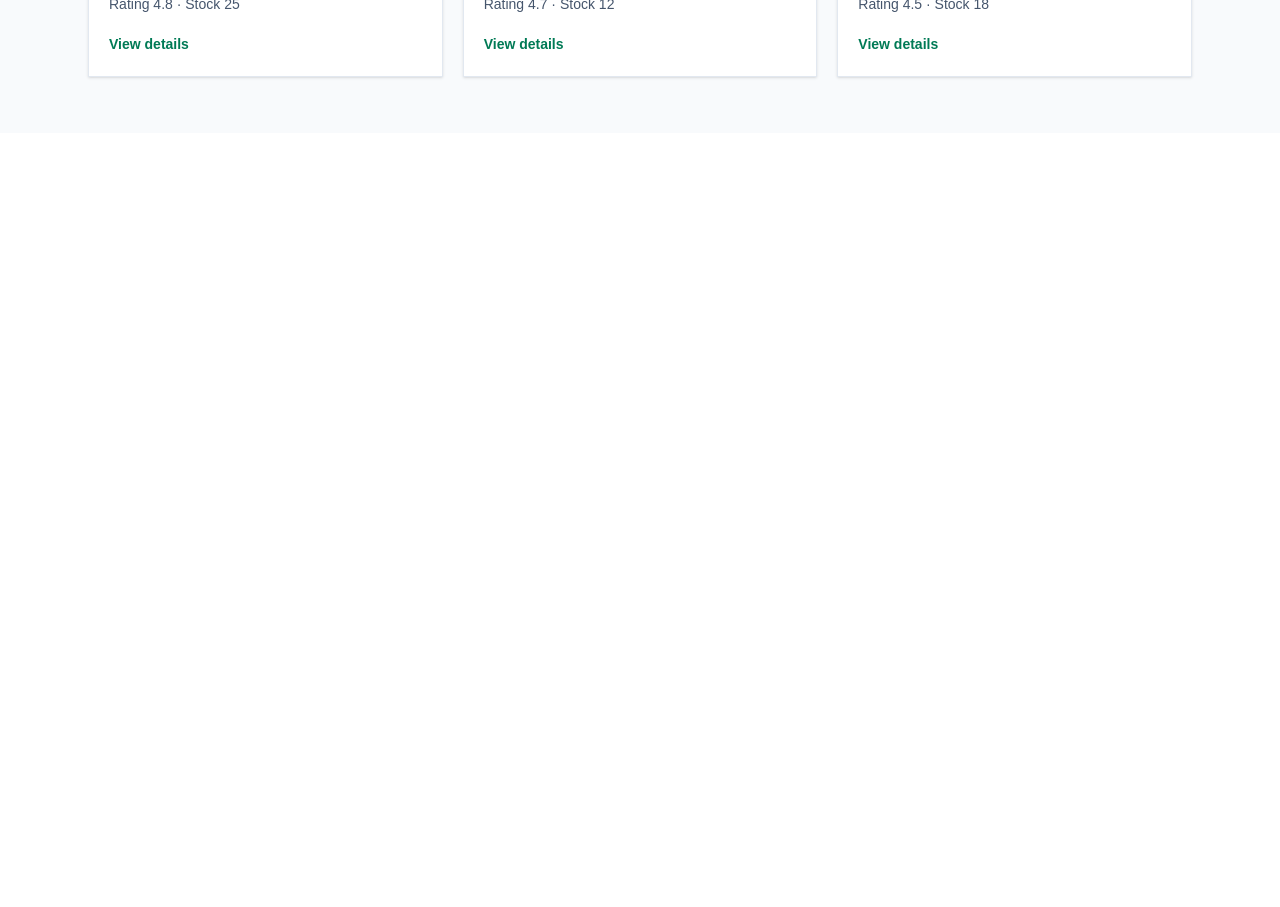
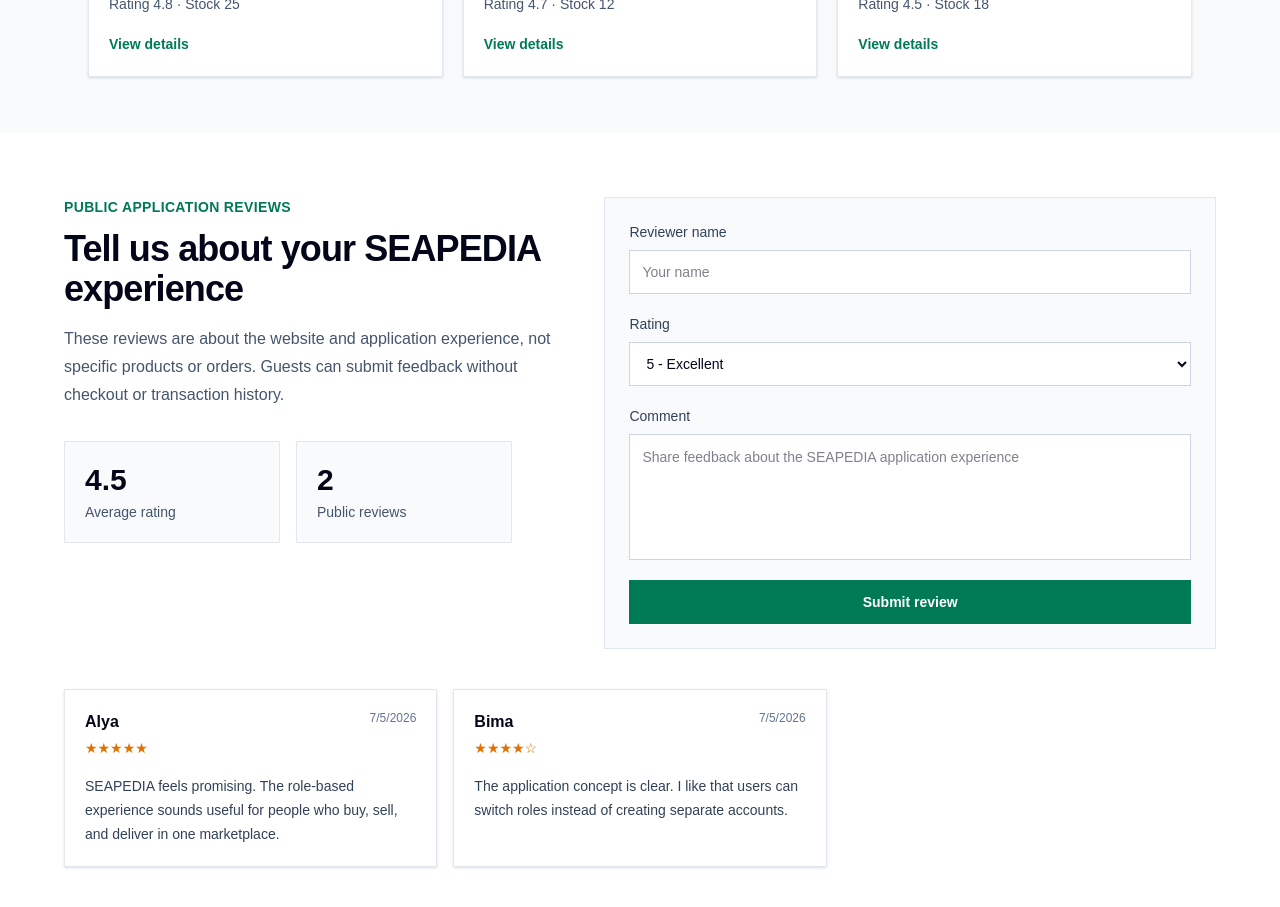
Before and after one commit to applepiesss/seapedia-fe, a Next.js app: page / in a window 1280 px wide. Shown: the part 820-1727 px from the top of the page. Before the commit the page ends 953 px from the top, so only its background shows below. Built offline with nearby package versions, Linux system fonts and the light colour scheme.

Commit message:
Added review section

```diff
--- a/src/app/page.tsx
+++ b/src/app/page.tsx
@@ -1,6 +1,6 @@
 import Header from "@/components/Header";
 import ProductCard from "@/components/ProductCard";
-// import ApplicationReviewSection from "@/components/ApplicationReviewSection";
+import ApplicationReviewSection from "@/components/ApplicationReviewSection";
 import { products } from "@/data/products";
 import Link from "next/link";
 
@@ -52,7 +52,7 @@ export default function Home() {
         </div>
       </section>
 
-      {/* <ApplicationReviewSection /> */}
+      <ApplicationReviewSection />
     </main>
   );
 }
--- /dev/null
+++ b/src/components/ApplicationReviewSection.tsx
@@ -0,0 +1,214 @@
+"use client";
+
+import { FormEvent, useEffect, useMemo, useState } from "react";
+import type { ApplicationReview } from "@/types/review";
+
+const STORAGE_KEY = "seapedia-application-reviews";
+
+const initialReviews: ApplicationReview[] = [
+    {
+        id: "initial-1",
+        reviewerName: "Alya",
+        rating: 5,
+        comment:
+        "SEAPEDIA feels promising. The role-based experience sounds useful for people who buy, sell, and deliver in one marketplace.",
+        createdAt: "2026-07-05T00:00:00.000Z",
+    },
+    {
+        id: "initial-2",
+        reviewerName: "Bima",
+        rating: 4,
+        comment:
+        "The application concept is clear. I like that users can switch roles instead of creating separate accounts.",
+        createdAt: "2026-07-05T00:00:00.000Z",
+    },
+    ];
+
+    function createReviewId() {
+    if (typeof crypto !== "undefined" && "randomUUID" in crypto) {
+        return crypto.randomUUID();
+    }
+
+    return String(Date.now());
+    }
+
+    function renderStars(rating: number) {
+    return "★★★★★".slice(0, rating) + "☆☆☆☆☆".slice(0, 5 - rating);
+    }
+
+    export default function ApplicationReviewSection() {
+    const [reviews, setReviews] = useState<ApplicationReview[]>(initialReviews);
+    const [reviewerName, setReviewerName] = useState("");
+    const [rating, setRating] = useState(5);
+    const [comment, setComment] = useState("");
+
+    useEffect(() => {
+        const storedReviews = localStorage.getItem(STORAGE_KEY);
+
+        if (!storedReviews) {
+        return;
+        }
+
+        try {
+        const parsedReviews = JSON.parse(storedReviews) as ApplicationReview[];
+
+        if (Array.isArray(parsedReviews)) {
+            setReviews(parsedReviews);
+        }
+        } catch {
+        localStorage.removeItem(STORAGE_KEY);
+        }
+    }, []);
+
+    const averageRating = useMemo(() => {
+        if (reviews.length === 0) {
+        return "0.0";
+        }
+
+        const total = reviews.reduce((sum, review) => sum + review.rating, 0);
+        return (total / reviews.length).toFixed(1);
+    }, [reviews]);
+
+    function handleSubmit(event: FormEvent<HTMLFormElement>) {
+        event.preventDefault();
+
+        const trimmedName = reviewerName.trim();
+        const trimmedComment = comment.trim();
+
+        if (!trimmedName || !trimmedComment) {
+        return;
+        }
+
+        const newReview: ApplicationReview = {
+        id: createReviewId(),
+        reviewerName: trimmedName,
+        rating,
+        comment: trimmedComment,
+        createdAt: new Date().toISOString(),
+        };
+
+        const nextReviews = [newReview, ...reviews];
+
+        setReviews(nextReviews);
+        localStorage.setItem(STORAGE_KEY, JSON.stringify(nextReviews));
+
+        setReviewerName("");
+        setRating(5);
+        setComment("");
+    }
+
+    return (
+        <section className="w-full bg-white px-6 py-16 text-slate-950">
+        <div className="mx-auto grid max-w-6xl gap-10 lg:grid-cols-[0.9fr_1.1fr]">
+            <div>
+            <p className="text-sm font-semibold uppercase tracking-wide text-emerald-700">
+                Public Application Reviews
+            </p>
+            <h2 className="mt-3 text-3xl font-bold tracking-tight sm:text-4xl">
+                Tell us about your SEAPEDIA experience
+            </h2>
+            <p className="mt-4 max-w-xl text-base leading-7 text-slate-600">
+                These reviews are about the website and application experience, not
+                specific products or orders. Guests can submit feedback without
+                checkout or transaction history.
+            </p>
+
+            <div className="mt-8 grid max-w-md grid-cols-2 gap-4">
+                <div className="border border-slate-200 bg-slate-50 p-5">
+                <p className="text-3xl font-bold">{averageRating}</p>
+                <p className="mt-1 text-sm text-slate-600">Average rating</p>
+                </div>
+                <div className="border border-slate-200 bg-slate-50 p-5">
+                <p className="text-3xl font-bold">{reviews.length}</p>
+                <p className="mt-1 text-sm text-slate-600">Public reviews</p>
+                </div>
+            </div>
+            </div>
+
+            <form
+            onSubmit={handleSubmit}
+            className="border border-slate-200 bg-slate-50 p-6"
+            >
+            <div className="grid gap-5">
+                <label className="grid gap-2">
+                <span className="text-sm font-medium text-slate-700">
+                    Reviewer name
+                </span>
+                <input
+                    value={reviewerName}
+                    onChange={(event) => setReviewerName(event.target.value)}
+                    maxLength={60}
+                    className="h-11 border border-slate-300 bg-white px-3 text-sm outline-none focus:border-emerald-700"
+                    placeholder="Your name"
+                />
+                </label>
+
+                <label className="grid gap-2">
+                <span className="text-sm font-medium text-slate-700">
+                    Rating
+                </span>
+                <select
+                    value={rating}
+                    onChange={(event) => setRating(Number(event.target.value))}
+                    className="h-11 border border-slate-300 bg-white px-3 text-sm outline-none focus:border-emerald-700"
+                >
+                    <option value={5}>5 - Excellent</option>
+                    <option value={4}>4 - Good</option>
+                    <option value={3}>3 - Okay</option>
+                    <option value={2}>2 - Needs improvement</option>
+                    <option value={1}>1 - Poor</option>
+                </select>
+                </label>
+
+                <label className="grid gap-2">
+                <span className="text-sm font-medium text-slate-700">
+                    Comment
+                </span>
+                <textarea
+                    value={comment}
+                    onChange={(event) => setComment(event.target.value)}
+                    maxLength={280}
+                    rows={5}
+                    className="resize-none border border-slate-300 bg-white p-3 text-sm outline-none focus:border-emerald-700"
+                    placeholder="Share feedback about the SEAPEDIA application experience"
+                />
+                </label>
+
+                <button
+                type="submit"
+                className="h-11 bg-emerald-700 px-5 text-sm font-semibold text-white transition hover:bg-emerald-800"
+                >
+                Submit review
+                </button>
+            </div>
+            </form>
+        </div>
+
+        <div className="mx-auto mt-10 grid max-w-6xl gap-4 md:grid-cols-2 lg:grid-cols-3">
+            {reviews.map((review) => (
+            <article
+                key={review.id}
+                className="border border-slate-200 bg-white p-5 shadow-sm"
+            >
+                <div className="flex items-start justify-between gap-4">
+                <div className="min-w-0">
+                    <h3 className="break-words text-base font-semibold">
+                    {review.reviewerName}
+                    </h3>
+                    <p className="mt-1 text-sm text-amber-600">
+                    {renderStars(review.rating)}
+                    </p>
+                </div>
+                <p className="shrink-0 text-xs text-slate-500">
+                    {new Date(review.createdAt).toLocaleDateString()}
+                </p>
+                </div>
+                <p className="mt-4 whitespace-pre-wrap break-words text-sm leading-6 text-slate-700">
+                {review.comment}
+                </p>
+            </article>
+            ))}
+        </div>
+        </section>
+    );
+}
--- /dev/null
+++ b/src/types/review.ts
@@ -0,0 +1,7 @@
+export type ApplicationReview = {
+    id: string;
+    reviewerName: string;
+    rating: number;
+    comment: string;
+    createdAt: string;
+};
```
